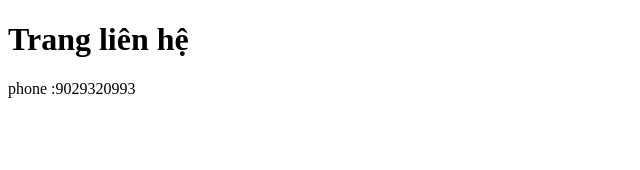
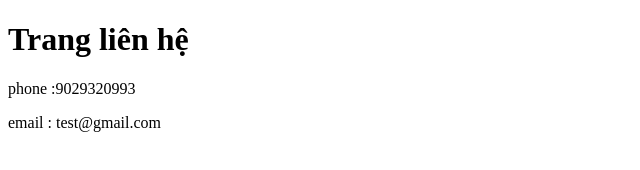
Before and after one commit to PhanThanhNhat05/code-backendnodejs, a plain HTML site: page contact.html in a window 1280 px wide. Shown: the whole page, without its empty margins (0-640 px from the left). Drawn offline with Linux system fonts and the light colour scheme.

Commit message:
update file new

```diff
--- a/contact.html
+++ b/contact.html
@@ -8,5 +8,6 @@
 <body>
     <h1>Trang liên hệ</h1>
     <p>phone :9029320993</p>
+    <p>email : test@gmail.com</p>
 </body>
 </html>
```
Also changed, not shown: about.html (+1 -0 lines).
